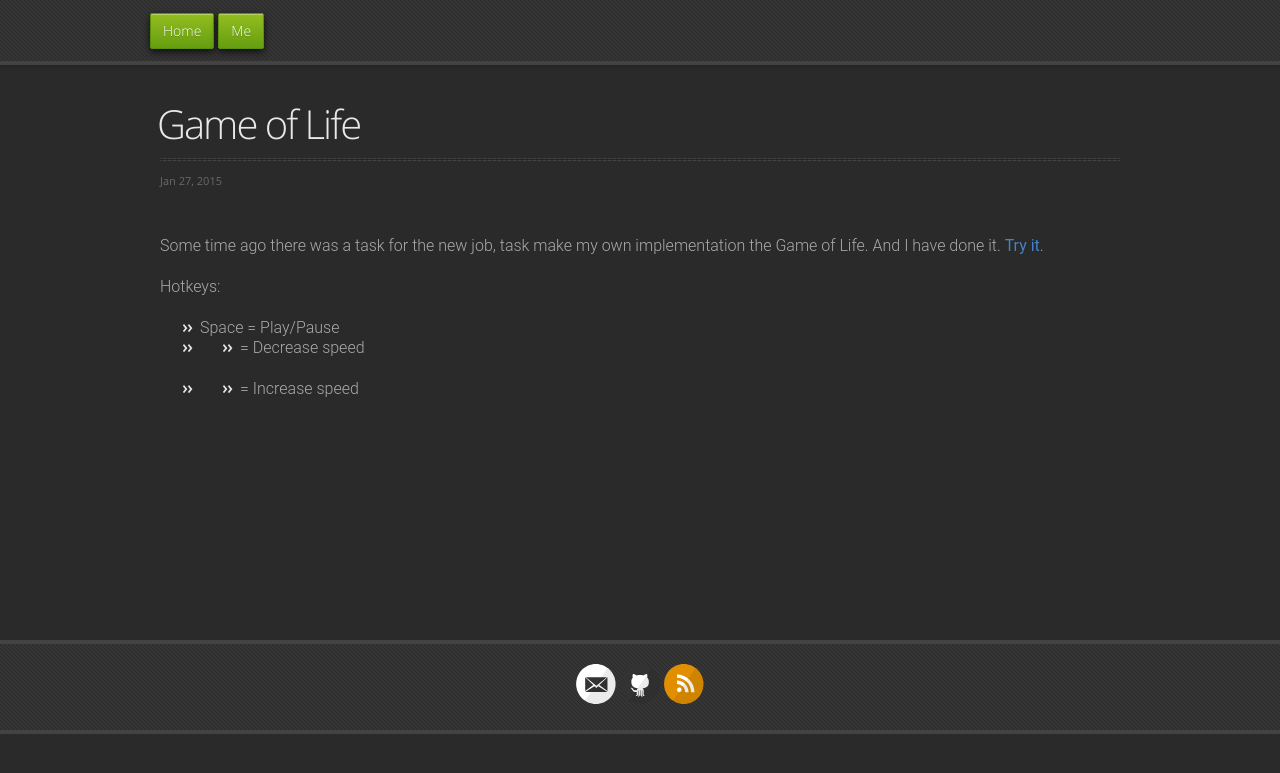
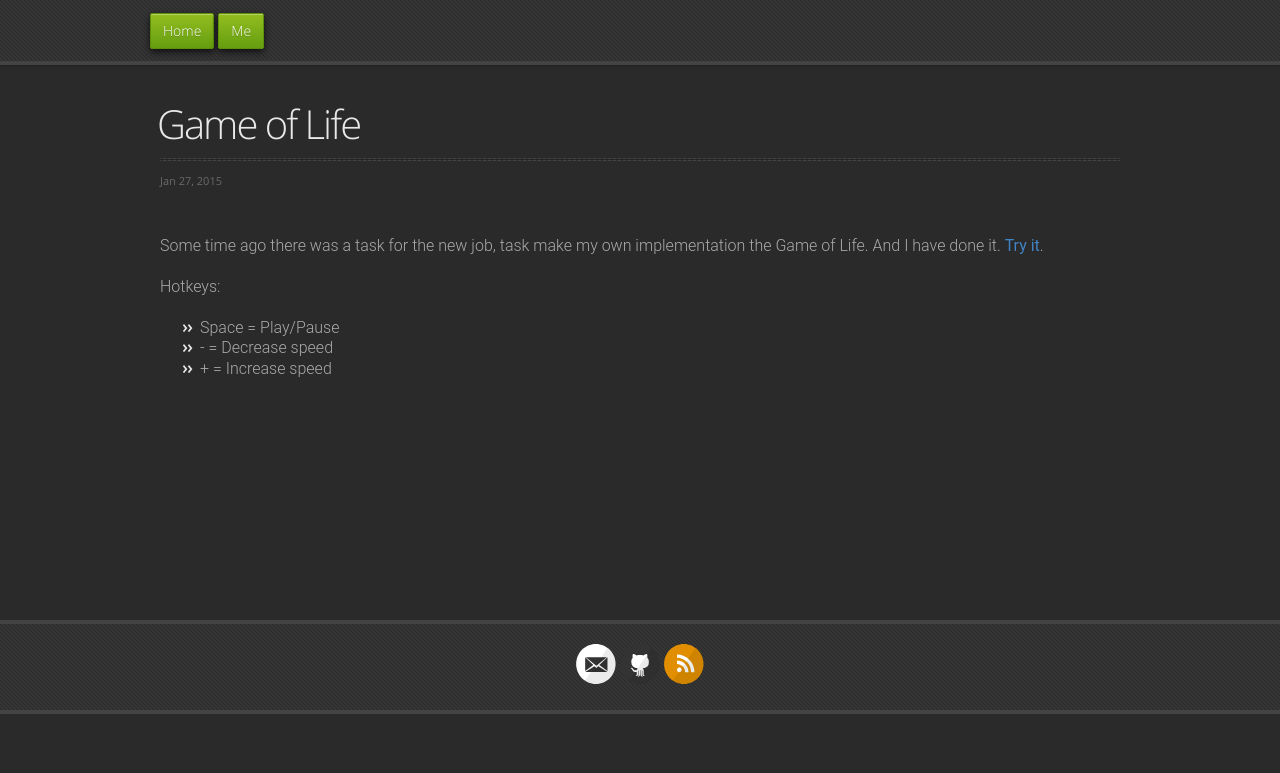
Before and after one commit to freekode/freekode.github.io, a Jekyll site: the page built from _posts/2015-01-27-game-of-life.md, in a window 1280 px wide. Shown: the top 773 px of the page. Built offline with Jekyll 4.4.1, drawn with Linux system fonts in a browser that asks for light colours; comment, search, counter and statistics services are not loaded.

Commit message:
Update 2015-01-27-game-of-life.md

```diff
--- a/_posts/2015-01-27-game-of-life.md
+++ b/_posts/2015-01-27-game-of-life.md
@@ -6,6 +6,8 @@ title: Game of Life
 Some time ago there was a task for the new job, task make my own implementation the Game of Life. And I have done it. <a href="http://game-of-life.freekode.org/" target="_blank">Try it</a>.
 
 Hotkeys:
-* Space = Play/Pause
-* - = Decrease speed
-* + = Increase speed
+<ul>
+<li>Space = Play/Pause</li>
+<li> - = Decrease speed</li>
+<li> + = Increase speed</li>
+</ul>
```
